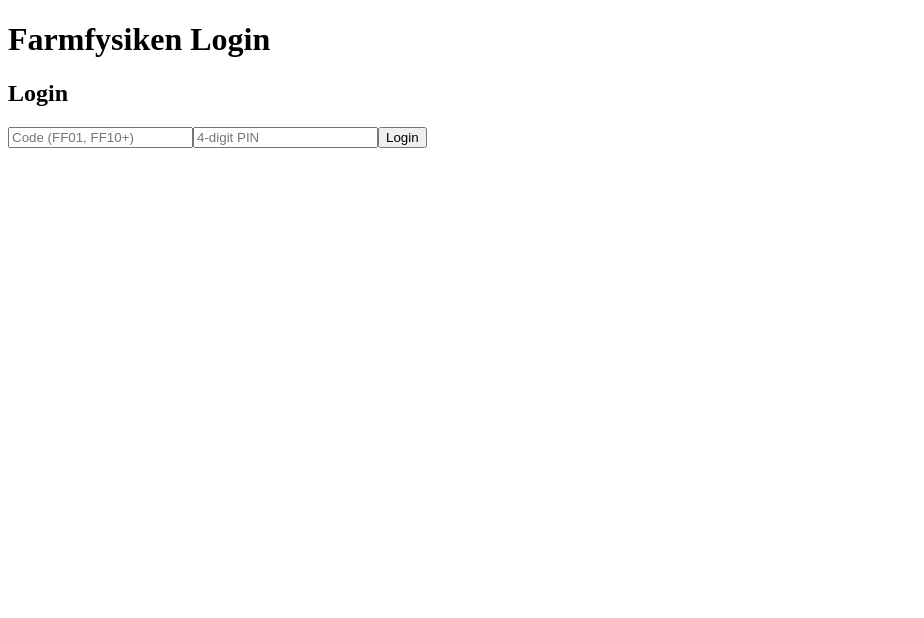
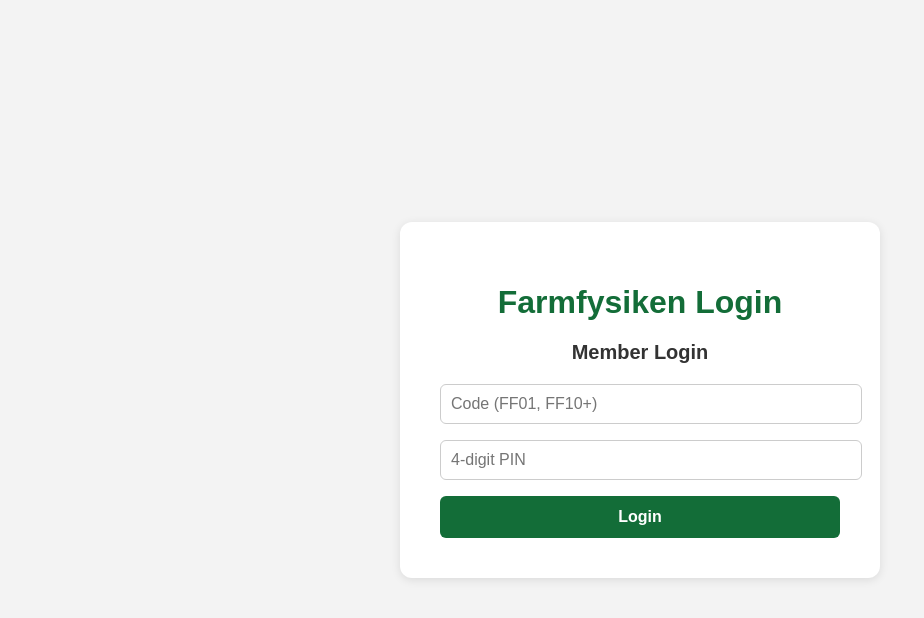
Before and after one commit to Prulo/Farmfysiken_app, a Nuxt app: page / in a window 1280 px wide. Shown: the top 618 px of the page, without its empty margins (0-924 px from the left). Built offline with nearby package versions, Linux system fonts and the light colour scheme.

Commit message:
Fixed some designe

```diff
--- /dev/null
+++ b/assets/css/main.css
@@ -0,0 +1,33 @@
+body {
+  font-family: Arial, sans-serif;
+  margin: 0;
+  padding: 0;
+  background-color: #f8f9fa;
+}
+
+h1,
+h2 {
+  color: #333;
+}
+
+button {
+  cursor: pointer;
+  border: none;
+  border-radius: 6px;
+  padding: 10px 15px;
+  background-color: #28a745;
+  color: white;
+  transition: background-color 0.2s ease;
+}
+
+button:hover {
+  background-color: #218838;
+}
+
+input {
+  border: 1px solid #ccc;
+  border-radius: 5px;
+  padding: 8px;
+  width: 100%;
+  margin-bottom: 10px;
+}
--- /dev/null
+++ b/nuxt.config.ts
@@ -0,0 +1,8 @@
+export default defineNuxtConfig({
+  css: ["@/assets/css/main.css"],
+  app: {
+    head: {
+      title: "Farmfysiken",
+    },
+  },
+});
--- a/package.json
+++ b/package.json
@@ -13,6 +13,7 @@
     "start": "nuxt start"
   },
   "devDependencies": {
+    "@tailwindcss/vite": "^4.1.16",
     "@types/jsonwebtoken": "^9.0.10",
     "typescript": "^5.9.3"
   }
--- a/pages/dashboard.vue
+++ b/pages/dashboard.vue
@@ -1,25 +1,20 @@
 <template>
-  <div class="p-10 max-w-md mx-auto text-center">
-    <h1 class="text-3xl font-bold mb-6">Member Dashboard</h1>
+  <div class="dashboard-container">
+    <div class="dashboard-box">
+      <h1>Member Dashboard</h1>
 
-    <p class="mb-4">Welcome! Use the button below to check in at the gym.</p>
+      <p class="description">
+        Welcome! Use the button below to check in at the gym.
+      </p>
 
-    <button
-      @click="checkIn"
-      :disabled="loading"
-      class="bg-green-600 text-white px-4 py-2 rounded"
-    >
-      {{ loading ? "Checking In..." : "Check In" }}
-    </button>
+      <button @click="checkIn" :disabled="loading" class="button">
+        {{ loading ? "Checking In..." : "Check In" }}
+      </button>
 
-    <p
-      v-if="message"
-      :class="
-        messageType === 'success' ? 'mt-4 text-green-700' : 'mt-4 text-red-600'
-      "
-    >
-      {{ message }}
-    </p>
+      <p v-if="message" :class="['message', messageType]">
+        {{ message }}
+      </p>
+    </div>
   </div>
 </template>
 
@@ -38,10 +33,8 @@
 const messageType = ref<"success" | "error">("success");
 const token = ref("");
 const loading = ref(false);
-
 const router = useRouter();
 
-// Get token from localStorage when dashboard loads
 onMounted(() => {
   token.value = localStorage.getItem("token") || "";
   if (!token.value) {
@@ -54,7 +47,6 @@
   try {
     const decoded = jwtDecode<TokenPayload>(token.value);
 
-    // Redirect admins to admin page
     if (decoded.code === "FF01" || decoded.role === "admin") {
       router.push("/admin");
     }
@@ -90,10 +82,9 @@
       message.value = "Checked in successfully!";
       messageType.value = "success";
 
-      // Wait 3 seconds before logging out
       setTimeout(() => {
-        localStorage.removeItem("token"); // remove token
-        router.push("/"); // redirect to login page
+        localStorage.removeItem("token");
+        router.push("/");
       }, 3000);
     } else {
       message.value = data.message || "Check-in failed";
@@ -110,8 +101,68 @@
 </script>
 
 <style scoped>
-button:disabled {
+.dashboard-container {
+  display: flex;
+  justify-content: center;
+  align-items: center;
+  min-height: 100vh;
+  background-color: #f3f3f3;
+}
+
+.dashboard-box {
+  background: white;
+  padding: 40px;
+  border-radius: 12px;
+  box-shadow: 0 2px 10px rgba(0, 0, 0, 0.1);
+  max-width: 400px;
+  width: 100%;
+  text-align: center;
+}
+
+h1 {
+  color: #136d38;
+  font-size: 2rem;
+  margin-bottom: 20px;
+}
+
+.description {
+  color: #333;
+  margin-bottom: 24px;
+  font-size: 1rem;
+}
+
+.button {
+  width: 100%;
+  padding: 12px;
+  background-color: #136d38;
+  color: white;
+  font-size: 1rem;
+  font-weight: bold;
+  border: none;
+  border-radius: 6px;
+  cursor: pointer;
+  transition: background-color 0.3s;
+}
+
+.button:hover:not(:disabled) {
+  background-color: #0f552b;
+}
+
+.button:disabled {
   opacity: 0.6;
   cursor: not-allowed;
 }
+
+.message {
+  margin-top: 20px;
+  font-weight: 500;
+}
+
+.message.success {
+  color: #136d38;
+}
+
+.message.error {
+  color: red;
+}
 </style>
--- a/pages/index.vue
+++ b/pages/index.vue
@@ -1,26 +1,29 @@
 <template>
-  <div class="p-10 max-w-md mx-auto">
-    <h1 class="text-3xl font-bold mb-4">Farmfysiken Login</h1>
+  <div class="login-container">
+    <div class="login-box">
+      <h1>Farmfysiken Login</h1>
 
-    <div>
-      <h2 class="text-xl font-semibold mb-2">Login</h2>
+      <div class="login-form">
+        <h2>Member Login</h2>
+
         <input
           v-model="loginCode"
           placeholder="Code (FF01, FF10+)"
-        class="border p-2 mb-2 w-full"
+          class="input"
         />
         <input
           v-model="loginPin"
           type="password"
           placeholder="4-digit PIN"
-        class="border p-2 mb-2 w-full"
+          class="input"
         />
-      <button @click="login" class="bg-green-600 text-white px-4 py-2 rounded">
-        Login
-      </button>
+        <button @click="login" class="button">Login</button>
       </div>
 
-    <p v-if="message" class="mt-4 text-red-600">{{ message }}</p>
+      <p v-if="message" class="message">
+        {{ message }}
+      </p>
+    </div>
   </div>
 </template>
 
@@ -45,7 +48,7 @@
     const data = await res.json();
 
     if (res.ok) {
-      localStorage.setItem("token", data.token); // important
+      localStorage.setItem("token", data.token);
       router.push("/dashboard");
     } else {
       message.value = data.message || "Login failed";
@@ -55,3 +58,74 @@
   }
 };
 </script>
+
+<style scoped>
+.login-container {
+  display: flex;
+  justify-content: center;
+  align-items: center;
+  min-height: 100vh;
+  background-color: #f3f3f3;
+}
+
+.login-box {
+  background: white;
+  padding: 40px;
+  border-radius: 12px;
+  box-shadow: 0 2px 10px rgba(0, 0, 0, 0.1);
+  max-width: 400px;
+  width: 100%;
+  text-align: center;
+}
+
+h1 {
+  color: #136d38;
+  font-size: 2rem;
+  margin-bottom: 20px;
+}
+
+h2 {
+  font-size: 1.25rem;
+  color: #333;
+  margin-bottom: 20px;
+}
+
+.input {
+  display: block;
+  width: 100%;
+  padding: 10px;
+  margin-bottom: 16px;
+  border: 1px solid #ccc;
+  border-radius: 6px;
+  font-size: 1rem;
+  transition: border-color 0.2s;
+}
+
+.input:focus {
+  outline: none;
+  border-color: #136d38;
+}
+
+.button {
+  width: 100%;
+  padding: 12px;
+  background-color: #136d38;
+  color: white;
+  font-size: 1rem;
+  font-weight: bold;
+  border: none;
+  border-radius: 6px;
+  cursor: pointer;
+  transition: background-color 0.3s;
+}
+
+.button:hover {
+  background-color: #0f552b;
+}
+
+.message {
+  margin-top: 20px;
+  color: red;
+  font-weight: 500;
+}
+</style>
```
Also changed, not shown: 1 other file (tests, documents, lock files or other folders). Lines whose indentation alone changed are shown as unchanged.
